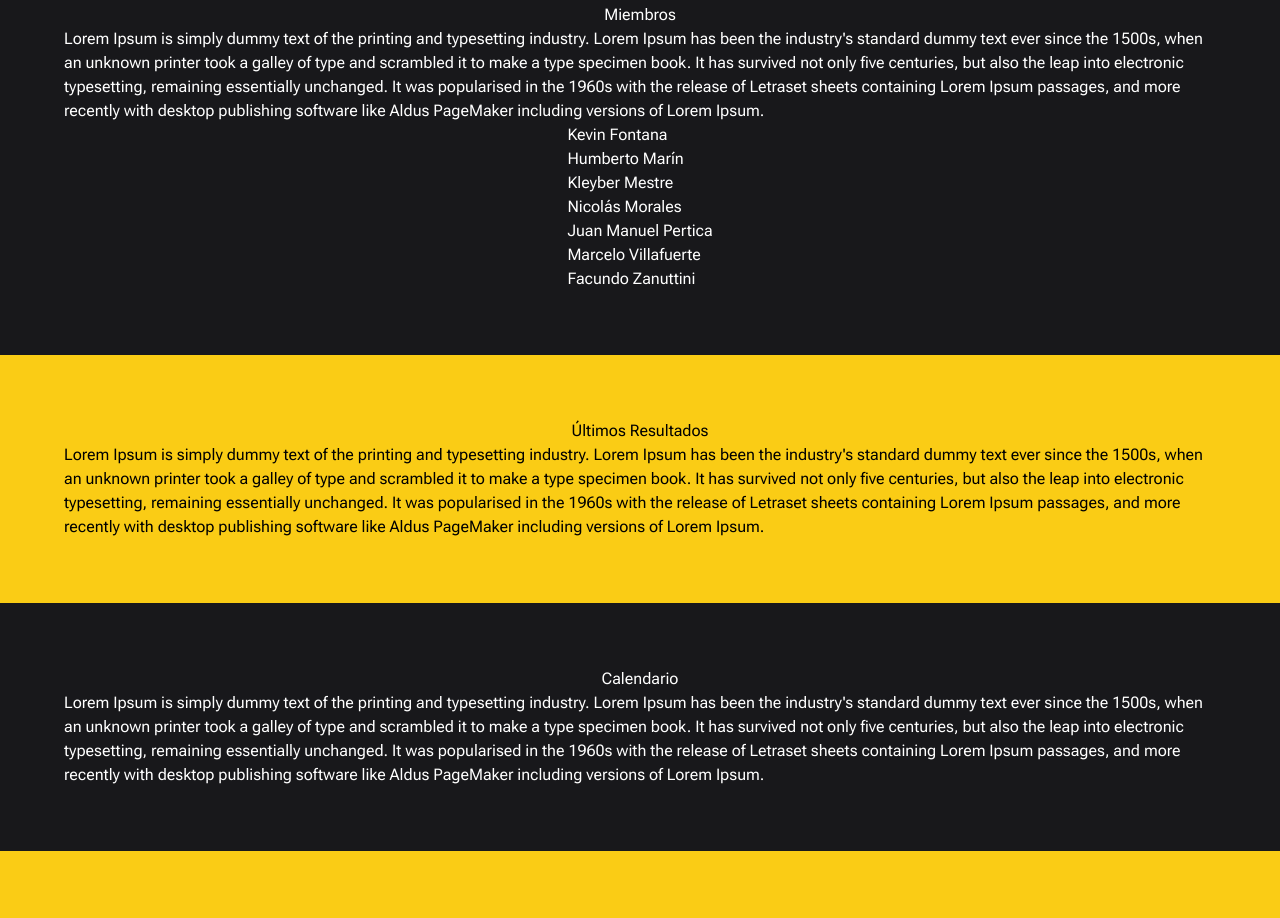
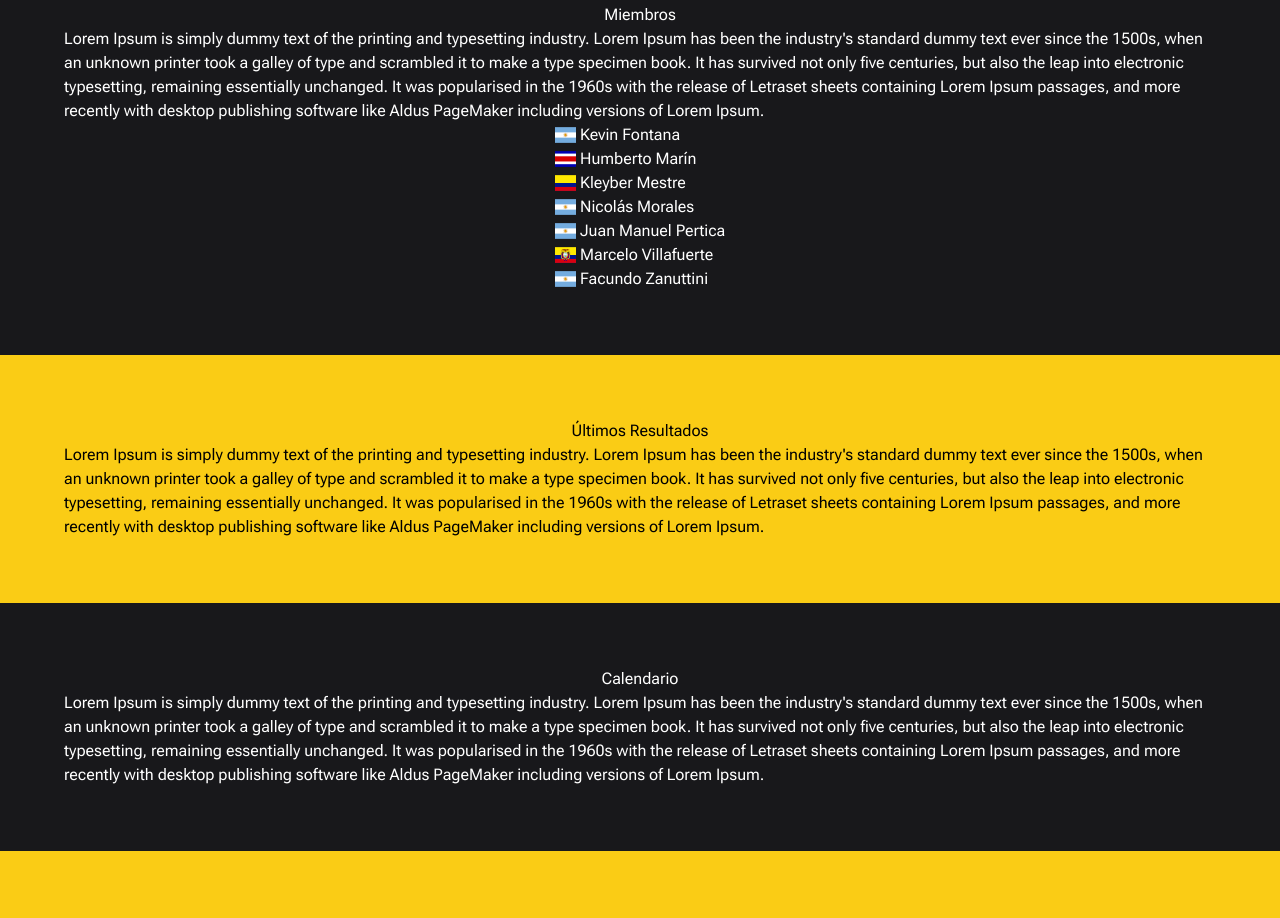
Before and after one commit to NicoMoralesDev/sinta-website, a Next.js app: page / in a window 1280 px wide. Shown: the part 1600-2518 px from the top of the page. Built offline with nearby package versions, Linux system fonts and the light colour scheme.

Commit message:
Added package for flags icons and their flags next to each drivers name

```diff
--- a/app/page.jsx
+++ b/app/page.jsx
@@ -1,6 +1,7 @@
 import Image from "next/image";
 import Inicio from "./pages/Inicio";
 import Link from "next/link";
+import "/node_modules/flag-icons/css/flag-icons.min.css";
 
 export default function Home() {
   return (
@@ -25,13 +26,27 @@ export default function Home() {
           including versions of Lorem Ipsum.
         </p>
         <ul>
-          <li>Kevin Fontana</li>
-          <li>Humberto Marín</li>
-          <li>Kleyber Mestre</li>
-          <li>Nicolás Morales</li>
-          <li>Juan Manuel Pertica</li>
-          <li>Marcelo Villafuerte</li>
-          <li>Facundo Zanuttini</li>
+          <li>
+            <span className="fi fi-ar"></span> Kevin Fontana
+          </li>
+          <li>
+            <span className="fi fi-cr"></span> Humberto Marín
+          </li>
+          <li>
+            <span className="fi fi-co"></span> Kleyber Mestre
+          </li>
+          <li>
+            <span className="fi fi-ar"></span> Nicolás Morales
+          </li>
+          <li>
+            <span className="fi fi-ar"></span> Juan Manuel Pertica
+          </li>
+          <li>
+            <span className="fi fi-ec"></span> Marcelo Villafuerte
+          </li>
+          <li>
+            <span className="fi fi-ar"></span> Facundo Zanuttini
+          </li>
         </ul>
       </section>
       <section id="resultados" className="section color-yellow">
--- a/package.json
+++ b/package.json
@@ -12,6 +12,7 @@
     "@next/font": "13.1.2",
     "eslint": "8.31.0",
     "eslint-config-next": "13.1.2",
+    "flag-icons": "^6.6.6",
     "next": "13.1.2",
     "react": "18.2.0",
     "react-dom": "18.2.0"
```
Also changed, not shown: 1 other file (tests, documents, lock files or other folders).
